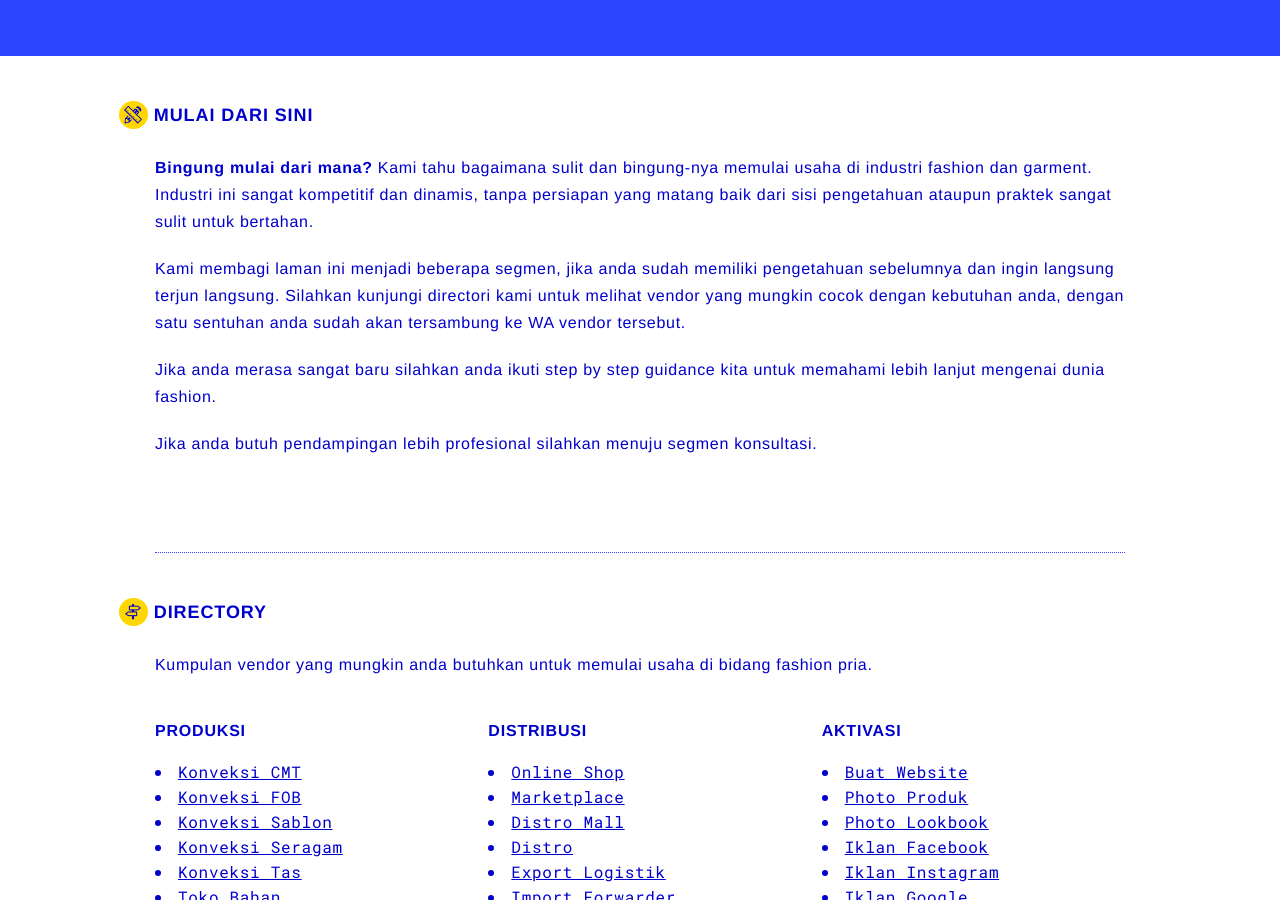
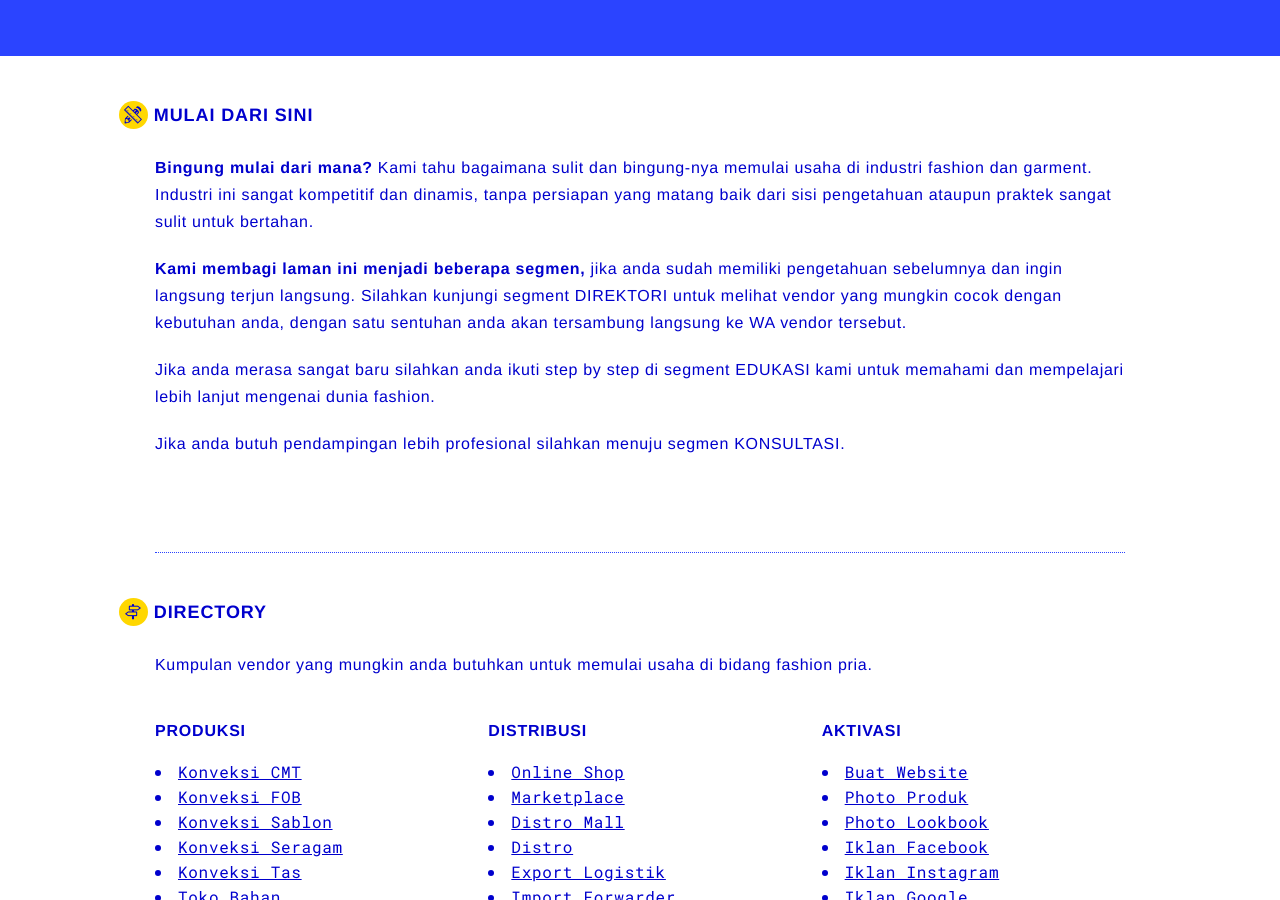
Before and after one commit to kemtol/fashion-pria, a Jekyll site: the page built from index.html, in a window 1280 px wide and 900 px high, scrolled down 927 px. Built offline with Jekyll 4.4.1, drawn with Linux system fonts in a browser that asks for light colours.

Commit message:
no message

```diff
--- a/_includes/welcome.html
+++ b/_includes/welcome.html
@@ -6,9 +6,9 @@
 						<div class="col-md-12">
 							<h4><i class="icofont-instrument"></i> MULAI DARI SINI</h4>
 							<p><strong>Bingung mulai dari mana?</strong> Kami tahu bagaimana sulit dan bingung-nya memulai usaha di industri fashion dan garment. Industri ini sangat kompetitif dan dinamis, tanpa persiapan yang matang baik dari sisi pengetahuan ataupun praktek sangat sulit untuk bertahan.</p>
-							<p>Kami membagi laman ini menjadi beberapa segmen, jika anda sudah memiliki pengetahuan sebelumnya dan ingin langsung terjun langsung. Silahkan kunjungi directori kami untuk melihat vendor yang mungkin cocok dengan kebutuhan anda, dengan satu sentuhan anda sudah akan tersambung ke WA vendor tersebut.</p>
-							<p>Jika anda merasa sangat baru silahkan anda ikuti step by step guidance kita untuk memahami lebih lanjut mengenai dunia fashion.</p>
-							<p>Jika anda butuh pendampingan lebih profesional silahkan menuju segmen konsultasi.</p>
+							<p><strong>Kami membagi laman ini menjadi beberapa segmen,</strong> jika anda sudah memiliki pengetahuan sebelumnya dan ingin langsung terjun langsung. Silahkan kunjungi segment <a href="">DIREKTORI</a> untuk melihat vendor yang mungkin cocok dengan kebutuhan anda, dengan satu sentuhan anda akan tersambung langsung ke WA vendor tersebut.</p>
+							<p>Jika anda merasa sangat baru silahkan anda ikuti step by step di segment <a href="">EDUKASI</a> kami untuk memahami dan mempelajari lebih lanjut mengenai dunia fashion.</p>
+							<p>Jika anda butuh pendampingan lebih profesional silahkan menuju segmen <a href="">KONSULTASI</a>.</p>
 						</div>
 					</div>
 				</div><!-- .section-head -->
```
